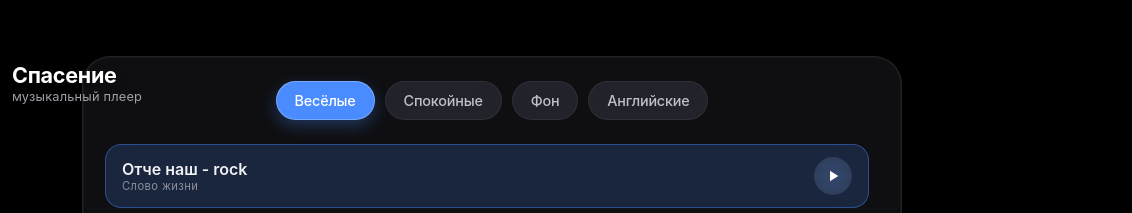
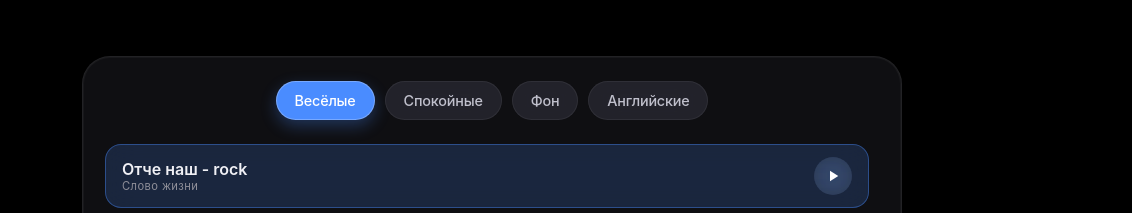
Before and after one commit to Knes-One/MUSSPAS, a plain HTML site: page index.html in a window 1280 px wide. Shown: the top 213 px of the page, 148-1280 px from the left. Drawn offline with Linux system fonts and the light colour scheme.

Commit message:
Update index.html

```diff
--- a/index.html
+++ b/index.html
@@ -688,7 +688,7 @@
   <canvas id="effects-canvas"></canvas>
 
   <div class="corner-logo">
-    <img src="logo.jpg" alt=" Спасение " class="logo-image-only" id="logo-image" onerror="this.style.display='none'; document.getElementById('logo-placeholder').style.display='flex';">
+    <img src="logo.jpg" alt="                 " class="logo-image-only" id="logo-image" onerror="this.style.display='none'; document.getElementById('logo-placeholder').style.display='flex';">
     <div class="logo-placeholder-img" id="logo-placeholder" style="display: none;">
       <svg width="40" height="40" viewBox="0 0 24 24" fill="none" stroke="#666" stroke-width="1.5">
         <rect x="3" y="3" width="18" height="18" rx="4"/>
@@ -697,8 +697,8 @@
       </svg>
     </div>
     <div class="corner-text">
-      <span class="church-title"> Спасение </span>
-      <span class="church-sub">музыкальный плеер</span>
+      <span class="church-title">         </span>
+      <span class="church-sub">              </span>
     </div>
   </div>
 
```
